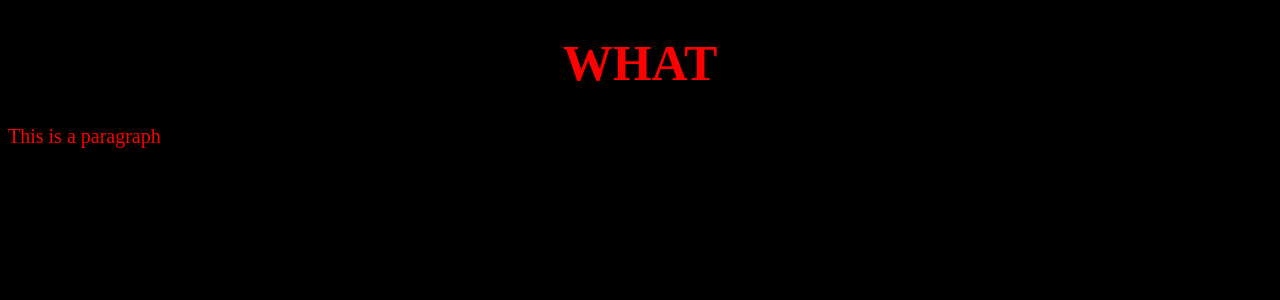
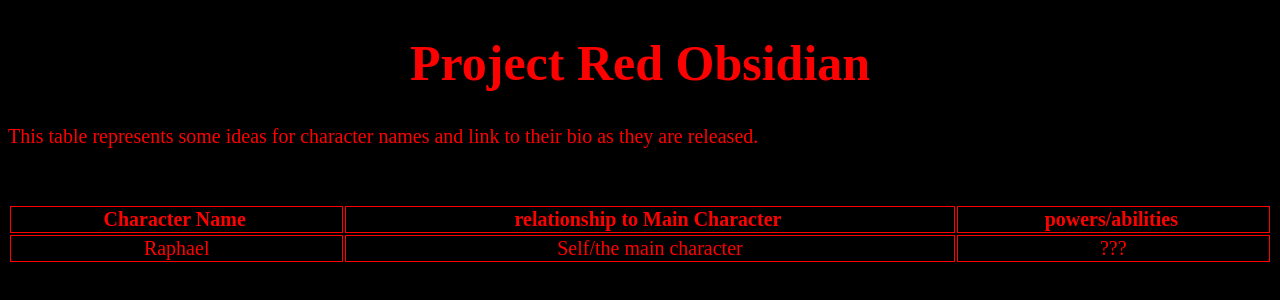
Before and after one commit to Cobo106/second-assignment, a plain HTML site: page index.html in a window 1280 px wide. Drawn offline with Linux system fonts and the light colour scheme.

Commit message:
Update index.html

```diff
--- a/index.html
+++ b/index.html
@@ -5,19 +5,37 @@
 <title>second_assignment</title>
 	<style>
 
-		body{background-color: #000000;}
+		body{background-color: black;}
 		container{
 		width:1000px;
 		margin:0 auto;}
+		#table,th,td{
+		  border:1px solid red;
+		}
 
 		h1{color:red;font-size:50px;text-align: center;}
-		p{color:red;font-size:20px;margin-left:0 auto;}
+		p{color:red;font-weight:600px;font-size:20px;margin-left:0 auto;}
+		th{color:red;font-size:20px;padding-right:5px;}
+		td{color:red;font-size:20px;}
 	</style>
 </head>
 <body>
 	<div id="container">
-		<h1>WHAT</h1>
-		<p>This is a paragraph</p>
+		<h1>Project Red Obsidian</h1>
+		<p>This table represents some ideas for character names and link to their bio as they are released. </p>
+		<br>
+		<br>
+	  <table style="width:100%">
+			<tr>
+				<th>Character Name</th>
+				<th>relationship to Main Character</th>
+				<th>powers/abilities</th>
+			</tr>
+			<tr>
+				<td align="center">Raphael</td>
+			  <td align="center">Self/the main character</td>
+			  <td align="center">???</td>
+	  </tr></table>
 
 </div>
 </body>
```
